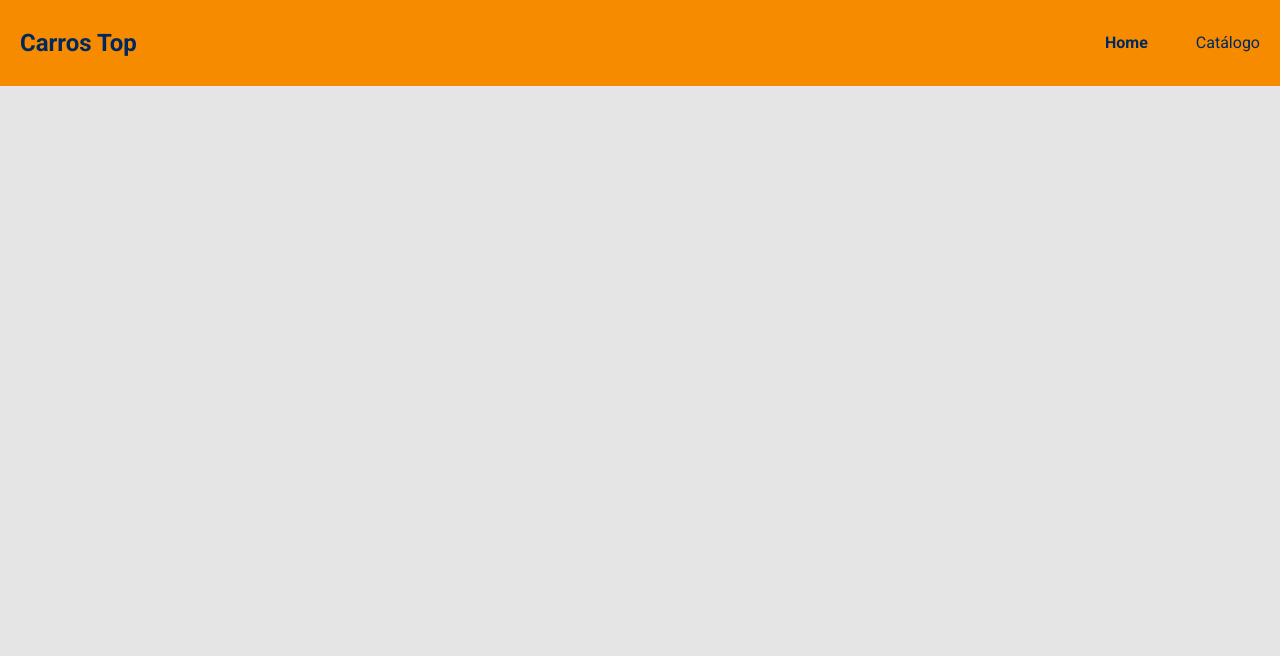
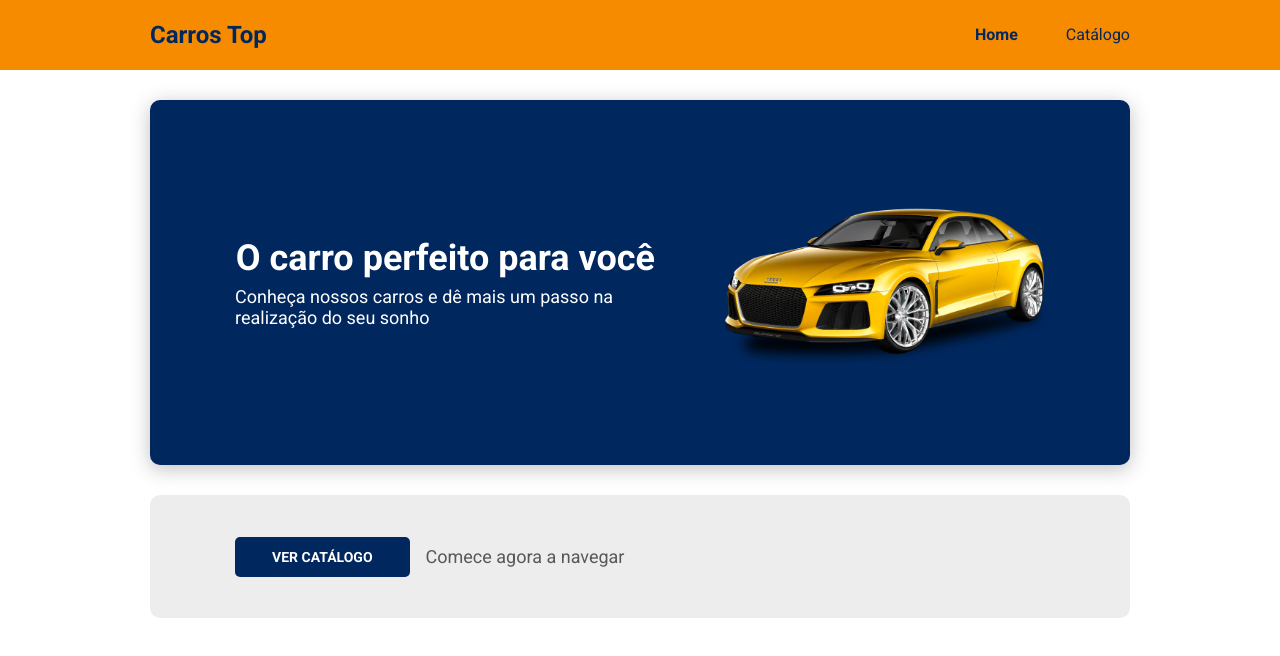
Before and after one commit to miltcn/bds-desafio-layout, a React (Create React App) app: page / in a window 1280 px wide. Shown: the top 656 px of the page. Built offline with nearby package versions, Linux system fonts and the light colour scheme.

Commit message:
Criado Page Home

```diff
--- a/src/App.css
+++ b/src/App.css
@@ -1,15 +1,20 @@
-@import url("https://fonts.googleapis.com/css2?family=Roboto:wght@400;700&display=swap%27");
+@import url("https://fonts.googleapis.com/css2?family=Roboto:wght@400;700&display=swap");
 
 * {
   font-family: "Roboto", sans-serif;
 }
 
-h1, h2, h3, h4, h5, h6 {
+h1,h2,h3,h4,h5,h6 {
   font-weight: bold;
   margin-bottom: 0;
 }
 
-a, a:hover {
+a,a:hover {
   text-decoration: none;
   color: unset;
 }
+
+img {
+  width: 100%;
+  height: auto;
+}
--- a/src/App.tsx
+++ b/src/App.tsx
@@ -1,9 +1,15 @@
 import "./assets/styles/custom.scss";
 import "./App.css";
 import Navbar from "./components/Navbar";
+import Home from "./pages/Home";
 
 function App() {
-  return <Navbar />;
+  return (
+    <>
+      <Navbar />
+      <Home />
+    </>
+  );
 }
 
 export default App;
--- a/src/assets/styles/custom.scss
+++ b/src/assets/styles/custom.scss
@@ -2,7 +2,7 @@ $theme-colors: (
   "primary": #f78b00,
 );
 
-$body-bg: #e5e5e5;
+$body-bg: #fff;
 $body-color: #00285f;
 
 @import "~bootstrap/scss/bootstrap.scss";
--- a/src/components/Navbar/styles.css
+++ b/src/components/Navbar/styles.css
@@ -1,3 +1,7 @@
+.navbar {
+    padding: 0 0;
+}
+
 .container-fluid {
     display: flex;
     justify-content: space-between;
@@ -37,3 +41,10 @@ a.active {
 .navbar-toggler:focus {
     box-shadow: none;
 }
+
+@media (min-width: 1280px) {
+    .container-fluid {
+        margin: 0px 150px 0px 150px;
+        padding: 0px;
+    }
+}
--- /dev/null
+++ b/src/pages/Home/index.tsx
@@ -0,0 +1,24 @@
+import CarHeader from "../../assets/images/car-header.png";
+import "./styles.css";
+
+const Home = () => {
+  return (
+    <>
+      <div className="home-container">
+        <img src={CarHeader} alt="Carro amarelo" />
+        <div className="home-content-container">
+          <h1>O carro perfeito para você</h1>
+          <p>
+            Conheça nossos carros e dê mais um passo na realização do seu sonho
+          </p>
+        </div>
+      </div>
+      <div className="link-container">
+        <a href="/">VER CATÁLOGO</a>
+        <p>Comece agora a navegar</p>
+      </div>
+    </>
+  );
+};
+
+export default Home;
--- /dev/null
+++ b/src/pages/Home/styles.css
@@ -0,0 +1,150 @@
+.home-container {
+  background: #00285F;
+  box-shadow: 0px 4px 20px rgba(0, 0, 0, 0.25);
+  border-radius: 10px;
+  color: #FFF;
+  margin: 20px 10px;
+  display: flex;
+  flex-direction: column;
+  align-items: center;
+}
+
+.home-container img {
+  width: 81%;
+  margin-top: 62px;
+}
+
+.home-content-container h1 {
+  font-size: 22px;
+  text-align: center;
+  margin: 35px 20px 13px 20px;
+}
+
+.home-content-container p {
+  font-size: 14px;
+  line-height: 16px;
+  text-align: center;
+  margin: 0 25px 50px 25px;
+}
+
+.link-container {
+  background: #EDEDED;
+  border-radius: 10px;
+  margin-left: 10px;
+  margin-right: 10px;
+  display: flex;
+  flex-direction: column;
+  align-items: center;
+}
+
+.link-container a {
+  font-weight: bold;
+  font-size: 14px;
+  line-height: 16px;
+  background: #00285F;
+  border-radius: 5px;
+  color: #FFF;
+  padding: 12px 37px;
+  margin-top: 28px;
+  margin-bottom: 9px;
+}
+
+.link-container p {
+  font-size: 18px;
+  line-height: 21px;
+  color: #585858;
+  ;
+}
+
+@media (min-width: 576px) {
+  .home-container {
+    margin: 30px 20px;
+  }
+
+  .home-container img {
+    width: 62%;
+    margin-top: 22px;
+  }
+
+  .home-content-container h1 {
+    font-size: 36px;
+    margin-top: 19px;
+    margin-bottom: 5px;
+  }
+
+  .home-content-container p {
+    font-size: 18px;
+    line-height: 21px;
+    margin: 0px 70px 41px 70px;
+  }
+
+  .link-container {
+    height: 123px;
+    flex-direction: row;
+    align-items: center;
+  }
+
+  .link-container a {
+    margin: 0px 16px 0px 85px;
+  }
+
+  .link-container p {
+    margin: 0px;
+  }
+}
+
+@media (min-width: 768px) {
+  .home-container img {
+    width: 47%;
+    margin-top: 79px;
+  }
+
+  .home-content-container h1 {
+    margin-top: 37px;
+    margin-bottom: 5px;
+  }
+
+  .home-content-container p {
+    margin: 0px 140px 76px 140px;
+  }
+}
+
+@media (min-width: 992px) {
+  .home-container img {
+    width: 48.7%;
+    margin-top: 82px;
+  }
+
+  .home-content-container h1 {
+    margin-top: 17px;
+  }
+
+  .home-content-container p {
+    margin: 0px 240px 124px 240px;
+  }
+}
+
+@media (min-width: 1280px) {
+  .home-container {
+    margin: 30px 150px;
+    flex-direction: row-reverse;
+  }
+
+  .home-container img {
+    width: 34%;
+    margin: 83px 78px 83px 0px;
+  }
+
+  .home-content-container h1 {
+    margin: 0px 63px 0px 85px;
+  }
+
+  .home-content-container p {
+    margin: 5px 63px 0px 85px;
+    text-align: left;
+  }
+
+  .link-container {
+    margin: 0px 150px 0px 150px;
+  }
+}
```
Also changed, not shown: src/assets/images/car-header.png (added).
